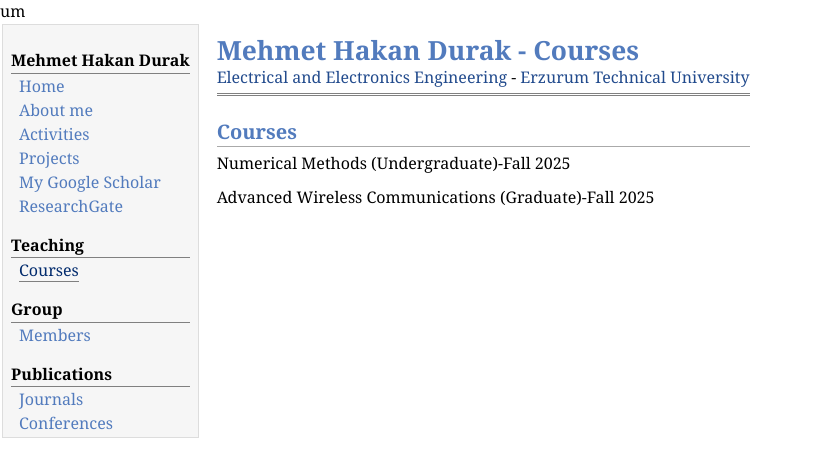
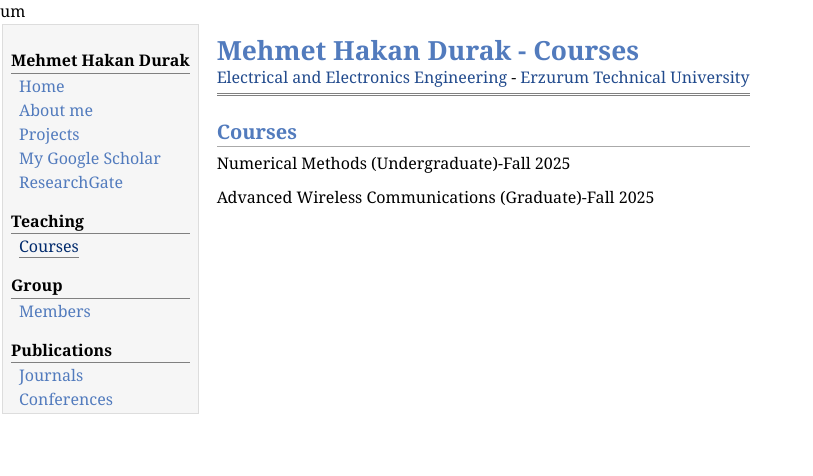
Before and after one commit to mhdurak/mhdurak.github.io, a plain HTML site: page courses.html in a window 1280 px wide. Shown: the whole page, without its empty margins (0-813 px from the left). Drawn offline with Linux system fonts and the light colour scheme.

Commit message:
Update courses.html

```diff
--- a/courses.html
+++ b/courses.html
@@ -14,7 +14,6 @@
 <div class="menu-category">Mehmet Hakan Durak</div>
 <div class="menu-item"><a href="index.html">Home</a></div>
 <div class="menu-item"><a href="bio.html">About&nbsp;me</a></div>
-<div class="menu-item"><a href="activities.html">Activities</a></div>
 <div class="menu-item"><a href="projects.html">Projects</a></div>
 <div class="menu-item"><a href="https://scholar.google.com/citations?user=1lLehRoAAAAJ&hl=tr">My&nbsp;Google&nbsp;Scholar</a></div>
 <div class="menu-item"><a href="https://www.researchgate.net/profile/Mehmet-Durak-2">ResearchGate</a></div>
```
